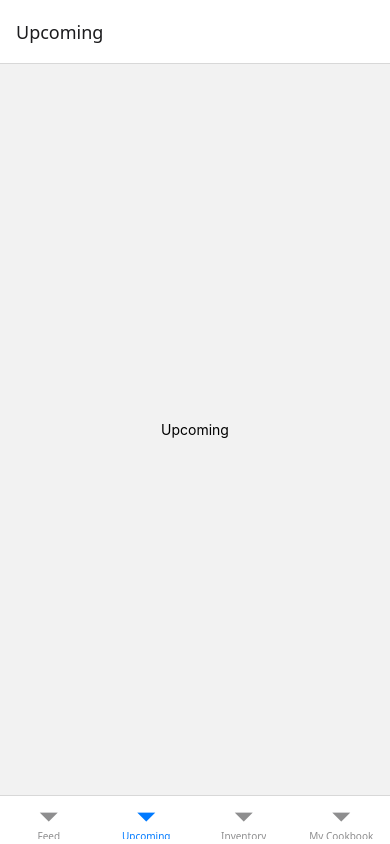
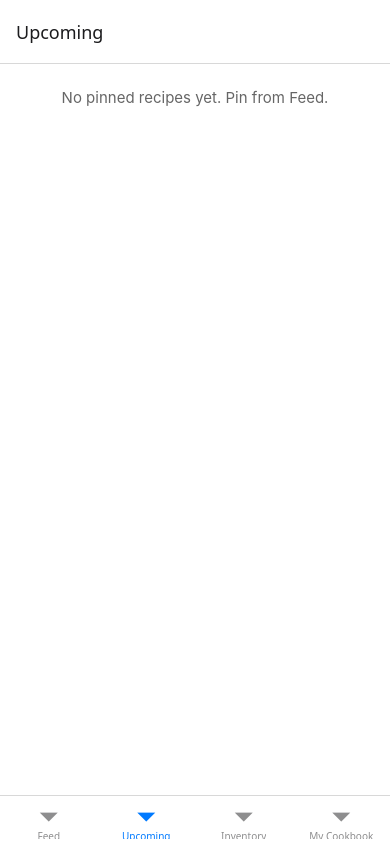
Before and after one commit to CS-196-Applied-GenAI/project-repository-mbsolo2, a React Native app in the folder frontend/: screen /Upcoming in a window 390 px wide. Built offline with nearby package versions, Linux system fonts and the light colour scheme.

Commit message:
Frontend Prompt 8 implementation

```diff
--- a/frontend/src/screens/UpcomingScreen.tsx
+++ b/frontend/src/screens/UpcomingScreen.tsx
@@ -1,9 +1,61 @@
-import { StyleSheet, Text, View } from 'react-native';
+import { useMemo } from 'react';
+import { FlatList, SectionList, StyleSheet, Text, View } from 'react-native';
+
+import { feedStore } from '../store/feedStore';
+import { upcomingStore } from '../store/upcomingStore';
+import type { Bucket } from '../store/upcomingStore';
+import type { Recipe } from '../types/recipe';
+
+const BUCKET_ORDER: Bucket[] = ['today', 'tomorrow', 'later'];
+const BUCKET_LABELS: Record<Bucket, string> = {
+  today: 'Today',
+  tomorrow: 'Tomorrow',
+  later: 'Later',
+};
 
 export default function UpcomingScreen() {
+  const pinned = upcomingStore((s) => s.pinned);
+  const recipes = feedStore((s) => s.recipes);
+
+  const recipeMap = useMemo(() => {
+    const map = new Map<string, Recipe>();
+    recipes.forEach((r) => map.set(r.id, r));
+    return map;
+  }, [recipes]);
+
+  const sections = useMemo(() => {
+    const raw = BUCKET_ORDER.map((bucket) => {
+      const data = pinned
+        .filter((p) => p.bucket === bucket)
+        .map((p) => ({ recipeId: p.recipeId, recipe: recipeMap.get(p.recipeId) }));
+      return { title: BUCKET_LABELS[bucket], data };
+    });
+    return raw.filter((s) => s.data.length > 0);
+  }, [pinned, recipeMap]);
+
   return (
     <View style={styles.container}>
-      <Text>Upcoming</Text>
+      <SectionList
+        sections={sections}
+        keyExtractor={(item) => item.recipeId}
+        renderSectionHeader={({ section }) => (
+          <View style={styles.sectionHeader}>
+            <Text style={styles.sectionTitle}>{section.title}</Text>
+          </View>
+        )}
+        renderItem={({ item }) => (
+          <View style={styles.row}>
+            <Text style={styles.title}>
+              {item.recipe?.title ?? 'Unknown recipe'}
+            </Text>
+          </View>
+        )}
+        ListEmptyComponent={
+          <View style={styles.empty}>
+            <Text style={styles.emptyText}>No pinned recipes yet. Pin from Feed.</Text>
+          </View>
+        }
+      />
     </View>
   );
 }
@@ -11,7 +63,31 @@ export default function UpcomingScreen() {
 const styles = StyleSheet.create({
   container: {
     flex: 1,
+    backgroundColor: '#fff',
+  },
+  sectionHeader: {
+    paddingVertical: 12,
+    paddingHorizontal: 16,
+    backgroundColor: '#f5f5f5',
+  },
+  sectionTitle: {
+    fontSize: 18,
+    fontWeight: '600',
+  },
+  row: {
+    padding: 16,
+    borderBottomWidth: StyleSheet.hairlineWidth,
+    borderBottomColor: '#eee',
+  },
+  title: {
+    fontSize: 16,
+  },
+  empty: {
+    padding: 24,
     alignItems: 'center',
-    justifyContent: 'center',
+  },
+  emptyText: {
+    fontSize: 15,
+    color: '#666',
   },
 });
--- a/frontend/src/store/upcomingStore.ts
+++ b/frontend/src/store/upcomingStore.ts
@@ -1,19 +1,22 @@
 import { create } from 'zustand';
+
+export type Bucket = 'today' | 'tomorrow' | 'later';
 
 export interface PinnedItem {
   recipeId: string;
+  bucket: Bucket;
   scheduledDate?: string;
 }
 
 interface UpcomingState {
   pinned: PinnedItem[];
-  pinRecipe: (recipeId: string, scheduledDate?: string) => void;
+  pinRecipe: (recipeId: string, bucket?: Bucket) => void;
 }
 
 export const upcomingStore = create<UpcomingState>((set) => ({
   pinned: [],
-  pinRecipe: (recipeId, scheduledDate) =>
+  pinRecipe: (recipeId, bucket = 'later') =>
     set((state) => ({
-      pinned: [...state.pinned, { recipeId, scheduledDate }],
+      pinned: [...state.pinned, { recipeId, bucket }],
     })),
 }));
```
Also changed, not shown: 1 other file (tests, documents, lock files or other folders).
